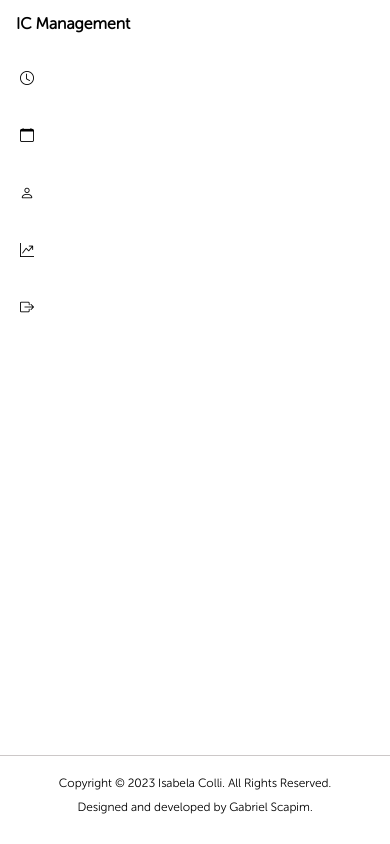
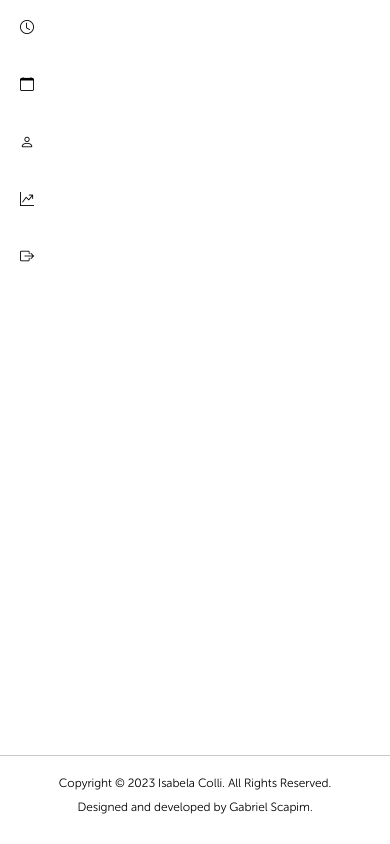
Before and after one commit to gabrielscapim/frontend-management-schedule-your-beauty, a React (Vite) app: page / in a window 390 px wide. Built offline with nearby package versions, Linux system fonts and the light colour scheme.

Commit message:
styles: header

```diff
--- a/src/components/Header/Header.module.css
+++ b/src/components/Header/Header.module.css
@@ -1,14 +1,15 @@
 .header {
-    padding: 16px;
+    padding: 20px;
     font-size: 16px;
     display: flex;
     justify-content: space-between;
     font-weight: bold;
     display: none;
+    background-color: #EEEEEE;
+    text-align: center;
 }
 
 @media all and (max-width: 824px) {
     .header {
-        display: block;
     }
 }
```
